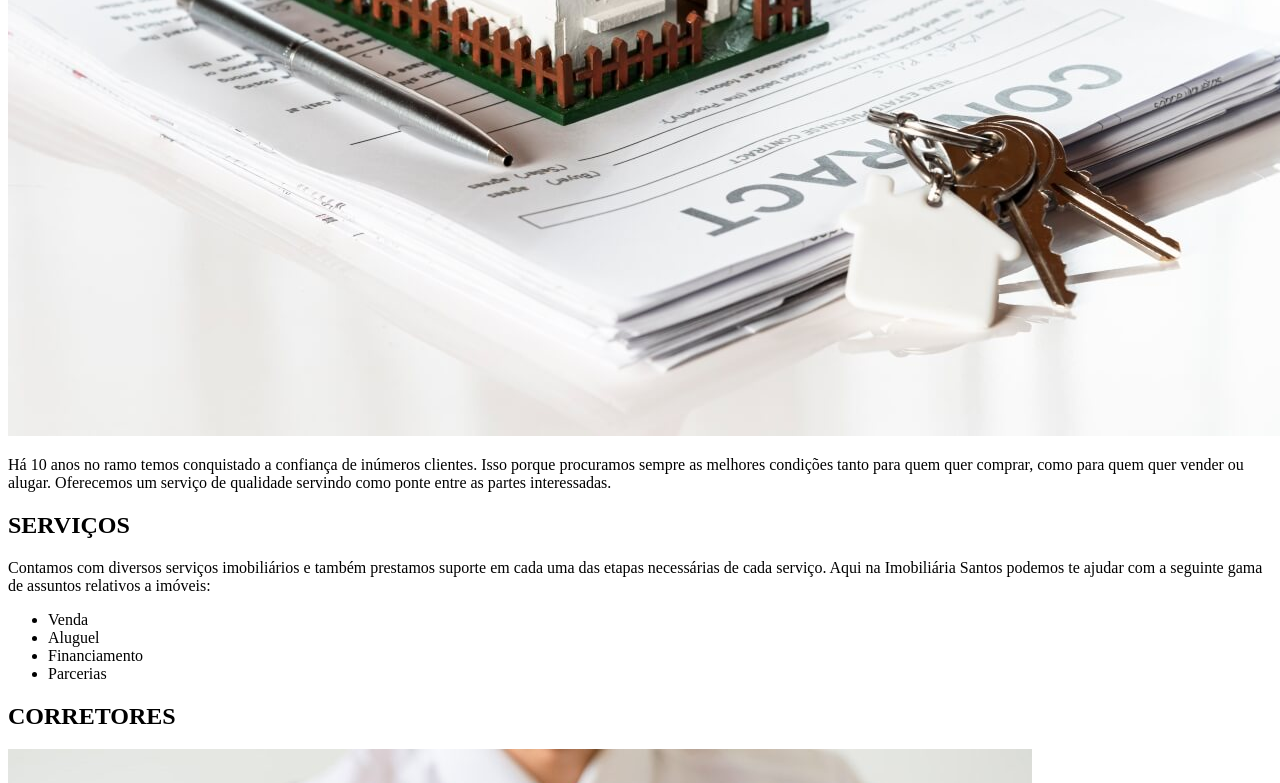
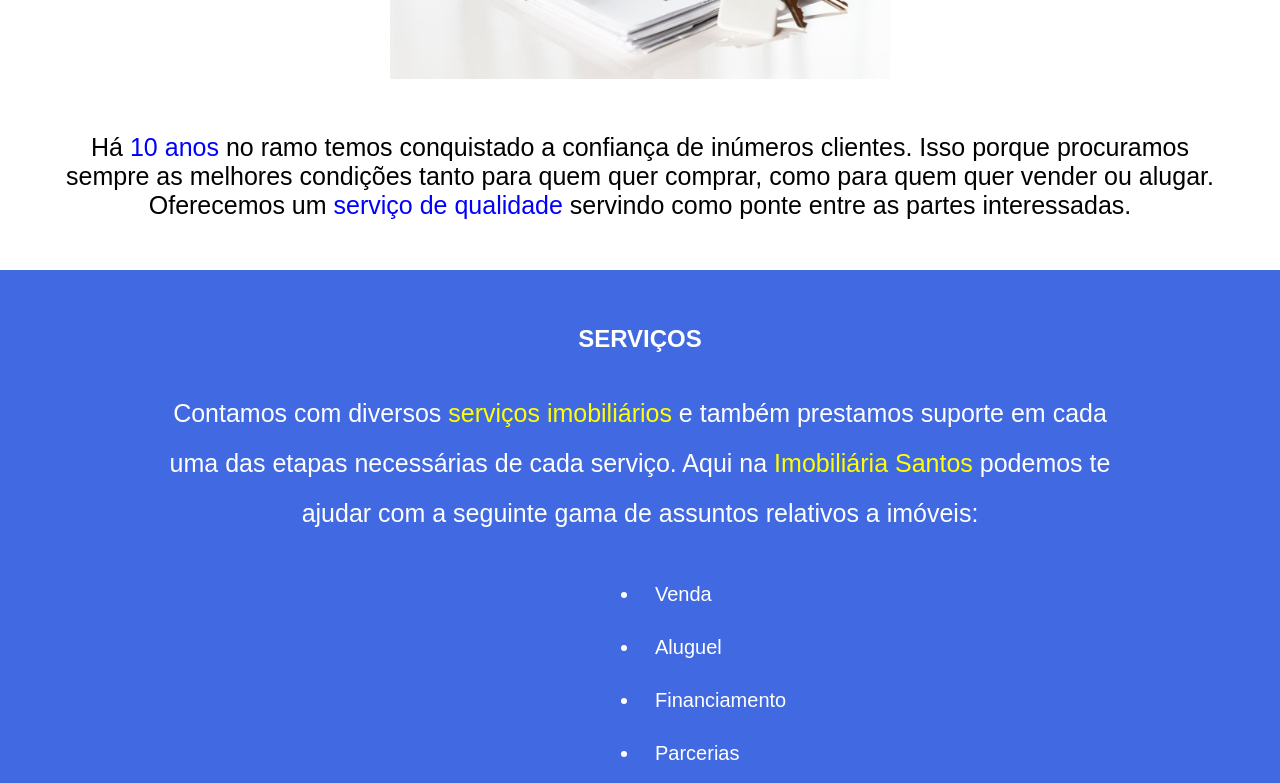
Before and after one commit to GilmarFreire/fontes_imobiliaria, a plain HTML site: page index.html in a window 1280 px wide. Shown: the part 1240-2023 px from the top of the page. Drawn offline with Linux system fonts and the light colour scheme.

Commit message:
Criação de Css Global

```diff
--- a/index.html
+++ b/index.html
@@ -5,12 +5,13 @@
     <meta http-equiv="X-UA-Compatible" content="IE=edge">
     <meta name="viewport" content="width=device-width, initial-scale=1.0">
     <title>Fontes-Imobiliaria</title>
+    <link rel="styleSheet" href="./styles/index.css"
 </head>
 <body>
 
     <!--SECTION TOP-->
 
-    <div class="banner">
+    <div class="top">
         <img src="./assets/logo.png" alt="Imobiliaria Santos" title="Imobiliaria Santos">
 
         <nav class="navBar">
@@ -23,7 +24,7 @@
 
     <!--SECTION BANNER-->
 
-    <div>
+    <div class="banner">
         <img src="./assets/banner.jpg" alt="Banner" title="Banner"
     </div>
     <!--SECTION SOBRE-->
@@ -31,7 +32,7 @@
         <h1>Encontre o imóvel dos seus sonhos</h1>
         <h2>A imobiliária que te ajuda no sonho do seu imóvel</h2>
         <img src="./assets/imovel-assinatura.jpg" alt="Encontre seu Imóvel" title="Encontre seu Imóvel">
-        <p>Há <span>10 anos</span> no ramo temos conquistado a confiança de <span>inúmeros clientes.</span> Isso porque procuramos sempre as melhores condições tanto para quem quer comprar, como para quem quer vender ou alugar. Oferecemos um <span>serviço de qualidade</span> servindo como ponte entre as partes interessadas.</p>
+        <p class="paragrafo-abolt">Há <span class="text-destaque-about">10 anos</span> no ramo temos conquistado a confiança de <span>inúmeros clientes.</span> Isso porque procuramos sempre as melhores condições tanto para quem quer comprar, como para quem quer vender ou alugar. Oferecemos um <span class="text-destaque-about">serviço de qualidade</span> servindo como ponte entre as partes interessadas.</p>
     </div>
 
     <!--SECTION SERVICES-->
@@ -39,6 +40,7 @@
     <div id="services">
         <h2>SERVIÇOS</h2>
         <p>Contamos com diversos <span>serviços imobiliários</span> e também prestamos suporte em cada uma das etapas necessárias de cada serviço. Aqui na <span>Imobiliária Santos</span> podemos te ajudar com a seguinte gama de assuntos relativos a imóveis:</p>
+
         <ul>
             <li>Venda</li>
             <li>Aluguel</li>
--- /dev/null
+++ b/styles/index.css
@@ -0,0 +1,102 @@
+*{
+    margin: 0;
+    padding: 0;
+    border: 0;
+}
+
+body{
+    background-color: #87CEFA;
+    font-family: Arial, Helvetica, sans-serif
+}
+
+/* SECTION TOP */
+
+.top{
+    text-align: center;
+}
+
+.navBar{
+    padding-bottom: 35px;
+}
+
+.navBar a{
+    font-size: 30px;
+    color:blue;
+    padding:30px;
+    text-decoration: none;
+}
+
+/* SECTION BANNER */
+
+.banner{
+    text-align: center;
+    background-color: white;
+}
+.banner img{
+    margin: 50px;
+    width: 85%;
+}
+
+/* SECTION ABOUT */
+
+#about{
+    margin-bottom: 50px;
+}
+
+#about h1{
+    font-size: 40px;
+
+}
+
+#about h2 {
+    color: blue;
+    font-size: 27px;
+}
+#about img{
+    width: 500px;
+}
+
+.paragrafo-abolt{
+    font-size: 25px;
+    margin-left: 50px;
+    margin-right: 50px;
+}
+
+.text-destaque-about{
+    color: blue;
+}
+
+/* SECTION SERVICES */
+
+#services{
+    background-color: royalblue;
+    color: white;
+    padding: 55px;
+}
+#services h2{
+    margin-bottom: 35px;
+}
+
+#services p{
+    font-size: 25px;
+    margin-left: 100px;
+    margin-right: 100px;
+    line-height: 2em;
+}
+
+#services span{
+    color: yellow;
+}
+#services ul{
+    font-size: 20px;
+    margin-top: 30px;
+    margin-left: 50%;
+    margin-right: 100px;
+}
+
+#services ul li{
+    padding: 15px;
+    text-align: justify;
+}
+
+/*SECTION BROKERS*/
```
